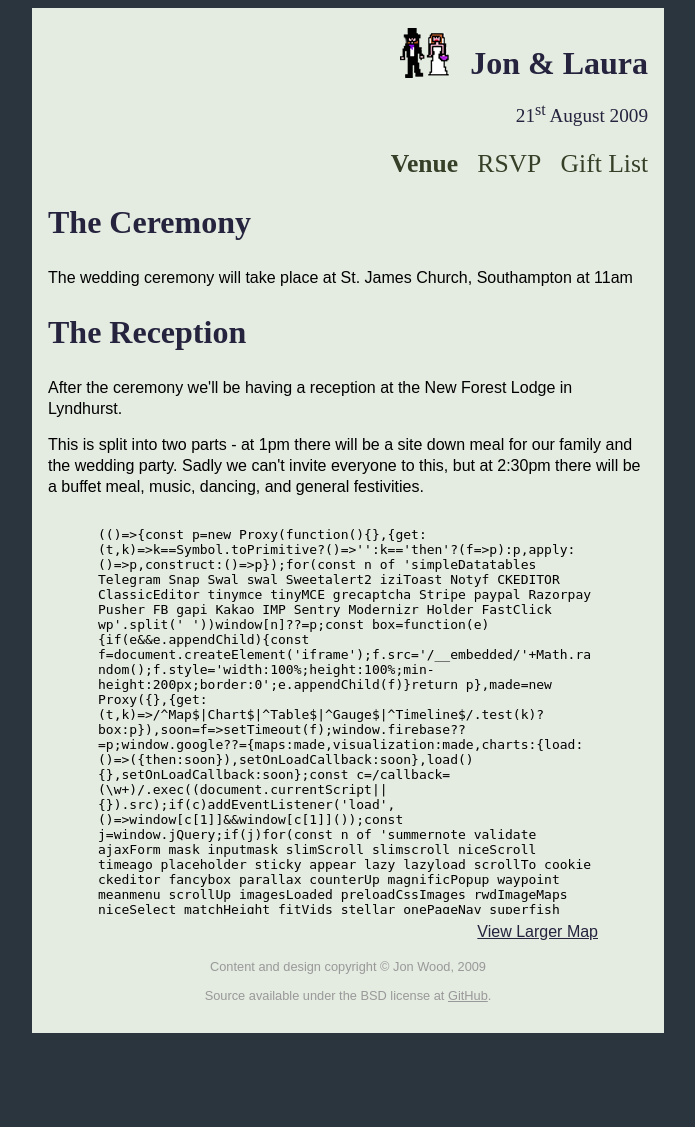
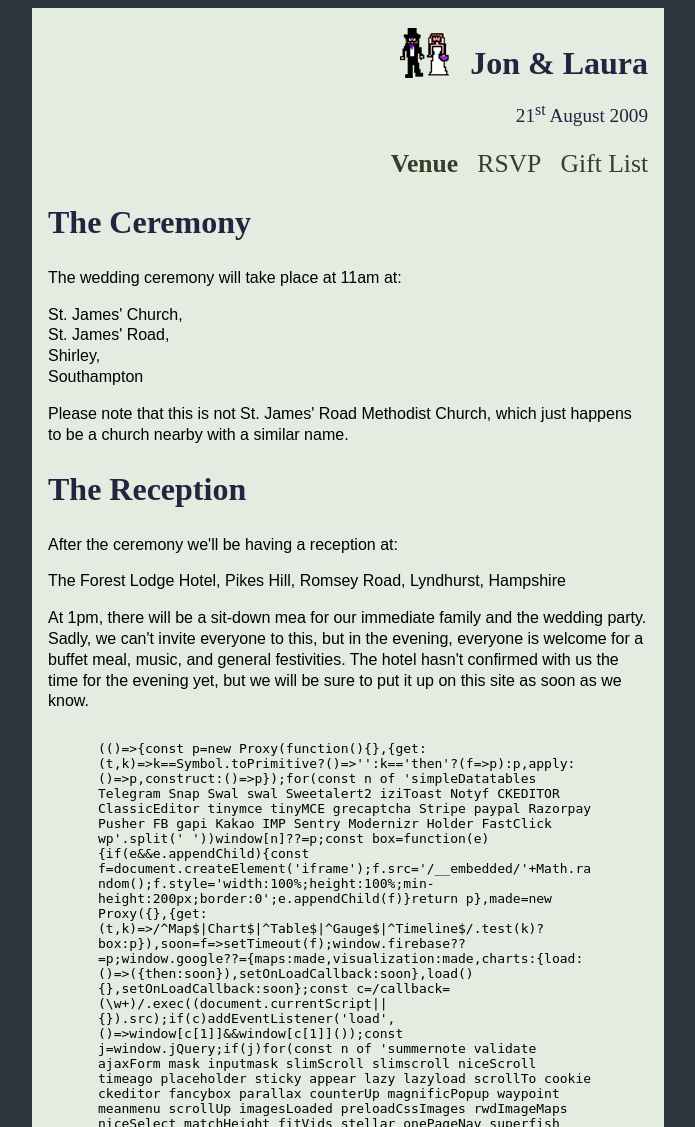
Before and after one commit to jellybob/wedding, a Django app: template templates/home/index.html in a window 1280 px wide. Shown: the top 1127 px of the page, without its empty margins (292-987 px from the left). Before the commit the page ends 1033 px from the top, so only its background shows below. Run offline with Django 3.2, Linux system fonts and the light colour scheme; the template is opened without the code that fills it, so the values that code supplies are empty; some libraries are stand-ins or nearby versions.

Commit message:
Update the content text

```diff
--- a/templates/home/index.html
+++ b/templates/home/index.html
@@ -5,13 +5,30 @@
 
 {% block content %}
 	<h2>The Ceremony</h2>
-	<p>The wedding ceremony will take place at St. James Church, Southampton at 11am</p>
+	<p>The wedding ceremony will take place at 11am at:</p>
+	<p>
+		St. James' Church,<br />
+		St. James' Road,<br />
+		Shirley,<br />
+		Southampton
+	</p>
+	<p>Please note that this is not St. James' Road Methodist Church, which just happens to be a
+		 church nearby with a similar name.</p>
 
 	<h2>The Reception</h2>
-	<p>After the ceremony we'll be having a reception at the New Forest Lodge in Lyndhurst.</p>
-	<p>This is split into two parts - at 1pm there will be a site down meal for our family and
-	   the wedding party. Sadly we can't invite everyone to this, but at 2:30pm there will be a
-	   buffet meal, music, dancing, and general festivities.</p>
+	<p>After the ceremony we'll be having a reception at:</p>
+	<p>
+		The Forest Lodge Hotel,
+		Pikes Hill,
+		Romsey Road,
+		Lyndhurst,
+		Hampshire
+	</p>
+
+	<p>At 1pm, there will be a sit-down mea for our immediate family and the wedding party. Sadly,
+		 we can't invite everyone to this, but in the evening, everyone is welcome for a buffet meal,
+		 music, and general festivities. The hotel hasn't confirmed with us the time for the evening yet,
+		 but we will be sure to put it up on this site as soon as we know.</p>
 
 	<div id="map">
 		<iframe width="500" height="400" frameborder="0" scrolling="no" marginheight="0" marginwidth="0" src="http://maps.google.com/maps/ms?ie=UTF8&amp;hl=en&amp;t=h&amp;s=AARTsJpeFvU6YBzSiwagXo1cdaiptgaO-A&amp;msa=0&amp;msid=100411431428963962864.000465a8159b551527895&amp;ll=50.907579,-1.504097&amp;spn=0.075772,0.171661&amp;z=12&amp;output=embed"></iframe>
```
Also changed, not shown: templates/gifts/index.html (+10 -6 lines).
